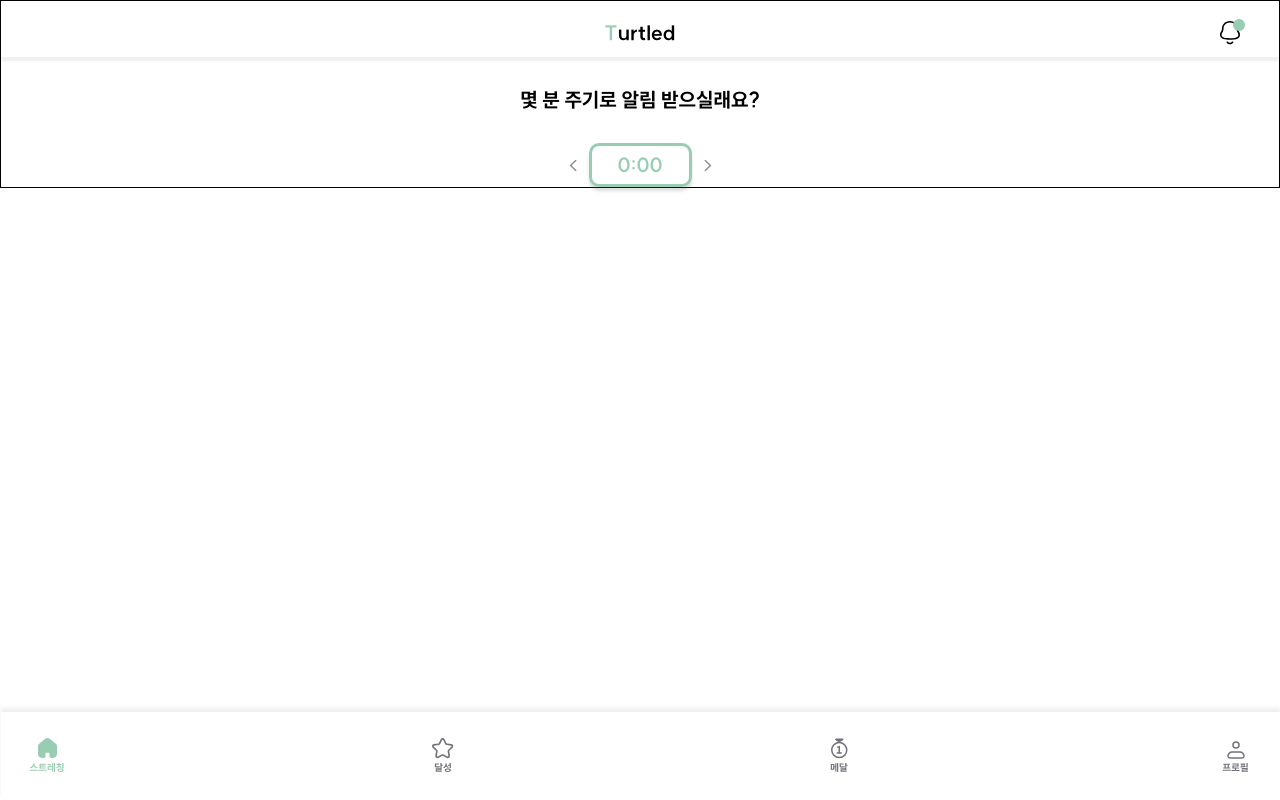
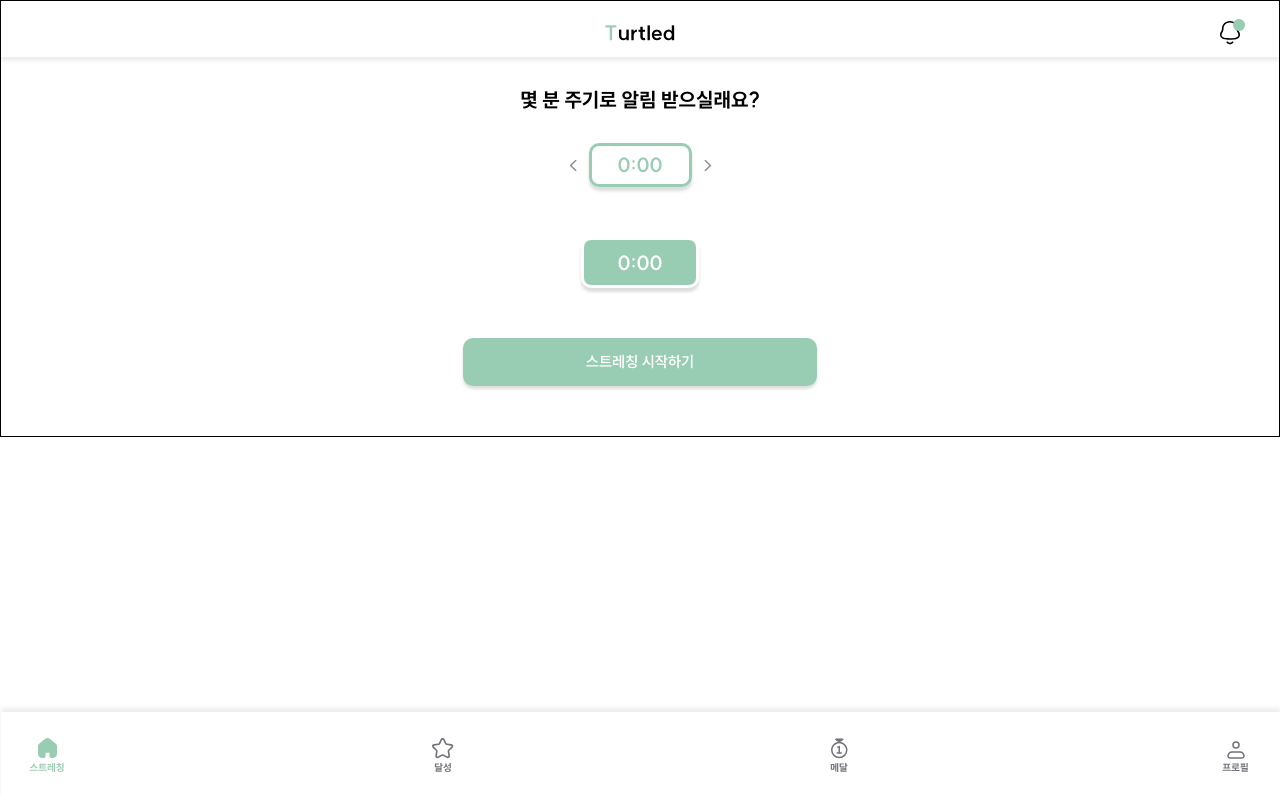
Before and after one commit to Turtled-swimmers/turtled_web, a React (Vite) app: page / in a window 1280 px wide. Built offline with nearby package versions, Linux system fonts and the light colour scheme.

Commit message:
[ feat ] 타이머 구현 완료

```diff
--- /dev/null
+++ b/src/components/timer/TurtleTimer.tsx
@@ -0,0 +1,62 @@
+import { useEffect, useState } from "react";
+import styled from "styled-components";
+
+interface TurtleTimerProp {
+  loopTime: string;
+  loopCycle: number;
+}
+
+export default function TurtleTimer({ loopTime, loopCycle }: TurtleTimerProp) {
+  const [time, setTime] = useState(0); // 남은 시간 (단위: 초)
+  const timeToStrech = Number(loopTime.split(":")[0]) * 60;
+
+  useEffect(() => {
+    if (loopCycle === 0) return;
+    const timer = setInterval(() => {
+      setTime((prev) => prev + 1);
+    }, 1000);
+    return () => clearInterval(timer);
+  }, [loopCycle]);
+
+  useEffect(() => {
+    if (loopCycle === 0) return;
+    if (time > timeToStrech) {
+      alert("Time OVER!");
+    }
+  }, [time]);
+
+  function getSeconds(time: number) {
+    const seconds = Number(time % 60);
+    if (seconds < 10) {
+      return "0" + String(seconds);
+    } else {
+      return String(seconds);
+    }
+  }
+
+  return (
+    <TurtleTimerWrapper>
+      <span>{parseInt(`${time / 60}`)}</span>
+      <span> : </span>
+      <span>{getSeconds(time)}</span>
+    </TurtleTimerWrapper>
+  );
+}
+
+const TurtleTimerWrapper = styled.div`
+  margin-top: 5rem;
+  display: flex;
+  justify-content: center;
+  align-items: center;
+  width: 11.8976rem;
+  height: 5.099rem;
+  flex-shrink: 0;
+  border-radius: 1rem;
+  border: 3px solid #fff;
+  background: ${({ theme }) => theme.colors.green};
+
+  box-shadow: 0px 4px 3px 0px rgba(95, 88, 88, 0.2);
+
+  color: white;
+  ${({ theme }) => theme.fonts.title};
+`;
--- a/src/components/timer/index.tsx
+++ b/src/components/timer/index.tsx
@@ -1,9 +1,11 @@
 import { useState } from "react";
 import styled from "styled-components";
 import { ArrowLeftIc, ArrowRightIc } from "../../assets";
+import TurtleTimer from "./TurtleTimer";
 
 export default function Timer() {
   const [loopTime, setLoopTime] = useState("0:00");
+  const [loopCycle, setLoopCycle] = useState(0);
 
   function handleMinusTime() {
     if (Number(loopTime.split(":")[0]) === 0) {
@@ -21,6 +23,14 @@ export default function Timer() {
     }
   }
 
+  function handleSetTimes() {
+    setLoopCycle((il) => il + 1);
+  }
+
+  function handleStopStretching() {
+    window.location.reload();
+  }
+
   return (
     <TimerWrapper>
       <Title>몇 분 주기로 알림 받으실래요?</Title>
@@ -29,9 +39,58 @@ export default function Timer() {
         <LootTimeWrapper>{loopTime}</LootTimeWrapper>
         <ArrowRightIc onClick={handlePlusTime} />
       </TimeSetWrapper>
+      <TurtleTimer loopTime={loopTime} loopCycle={loopCycle} />
+      <ButtonWrapper onClick={handleSetTimes}>
+        {loopCycle > 0 ? (
+          <StopButton onClick={handleStopStretching}>스트레칭 그만하기</StopButton>
+        ) : (
+          <StretchingButton>스트레칭 시작하기</StretchingButton>
+        )}
+      </ButtonWrapper>
     </TimerWrapper>
   );
 }
+
+const ButtonWrapper = styled.div`
+  display: flex;
+  justify-content: center;
+`;
+
+const StopButton = styled.button`
+  display: flex;
+  height: 4.8rem;
+  padding: 1.2rem 12rem;
+  margin: 5rem 0;
+  justify-content: center;
+  align-items: center;
+  gap: 0.8rem;
+  align-self: stretch;
+  border-radius: 1rem;
+  border: 3px solid ${({ theme }) => theme.colors.green};
+  background: white;
+  box-shadow: 0px 3px 3px 0px rgba(95, 88, 88, 0.2);
+
+  color: ${({ theme }) => theme.colors.green};
+  ${({ theme }) => theme.fonts.sub};
+`;
+
+const StretchingButton = styled.button`
+  display: flex;
+  height: 4.8rem;
+  padding: 1.2rem 12rem;
+  margin: 5rem 0;
+  justify-content: center;
+  align-items: center;
+  gap: 0.8rem;
+  align-self: stretch;
+  border-radius: 1rem;
+  border: 3px solid ${({ theme }) => theme.colors.green};
+  background: ${({ theme }) => theme.colors.green};
+  box-shadow: 0px 3px 3px 0px rgba(95, 88, 88, 0.2);
+
+  color: white;
+  ${({ theme }) => theme.fonts.sub};
+`;
 
 const Title = styled.h1`
   ${({ theme }) => theme.fonts.title};
```
Also changed, not shown: src/assets/icon/timerBackIc.svg (added), src/assets/icon/timerFrontIc.svg (added).
